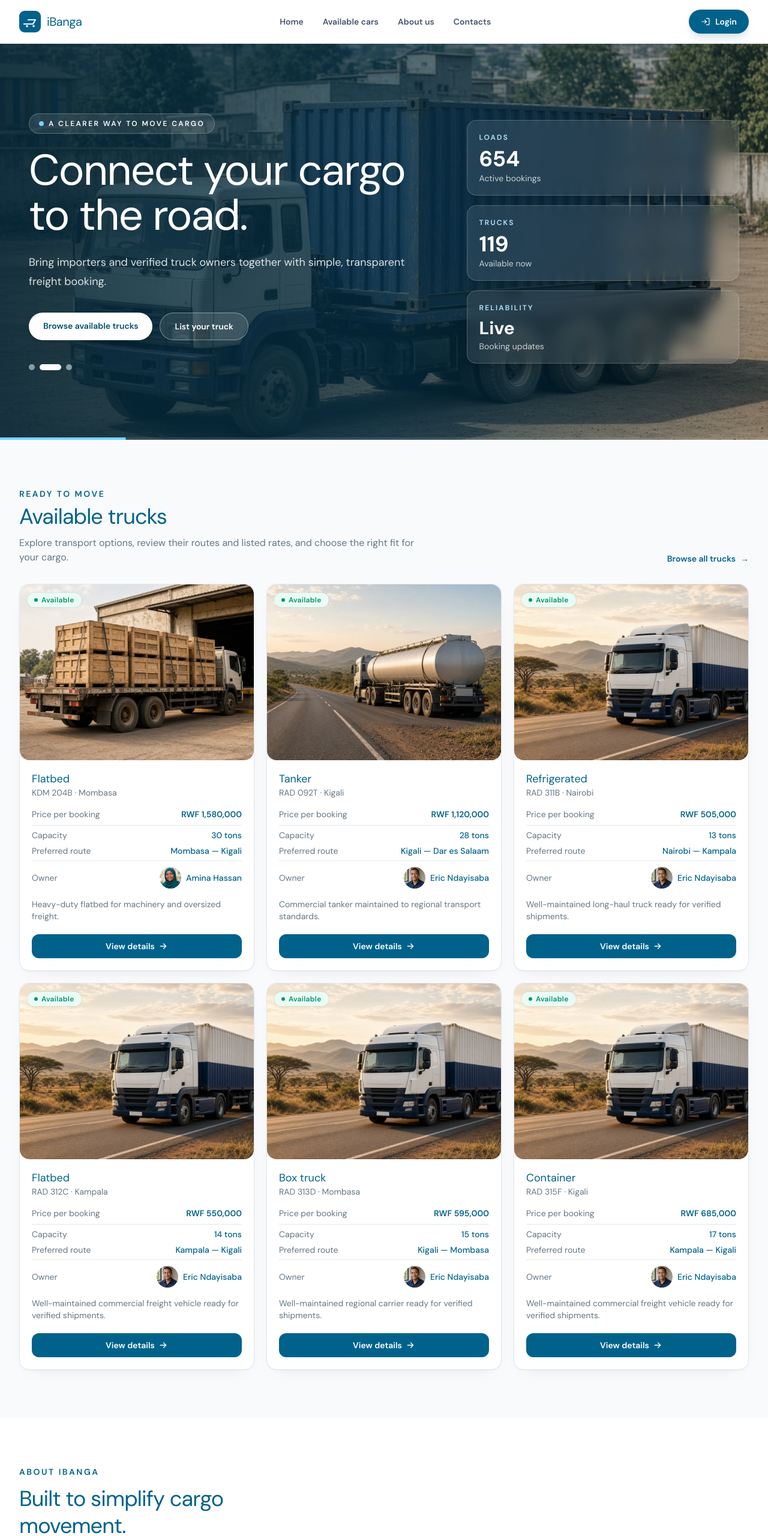
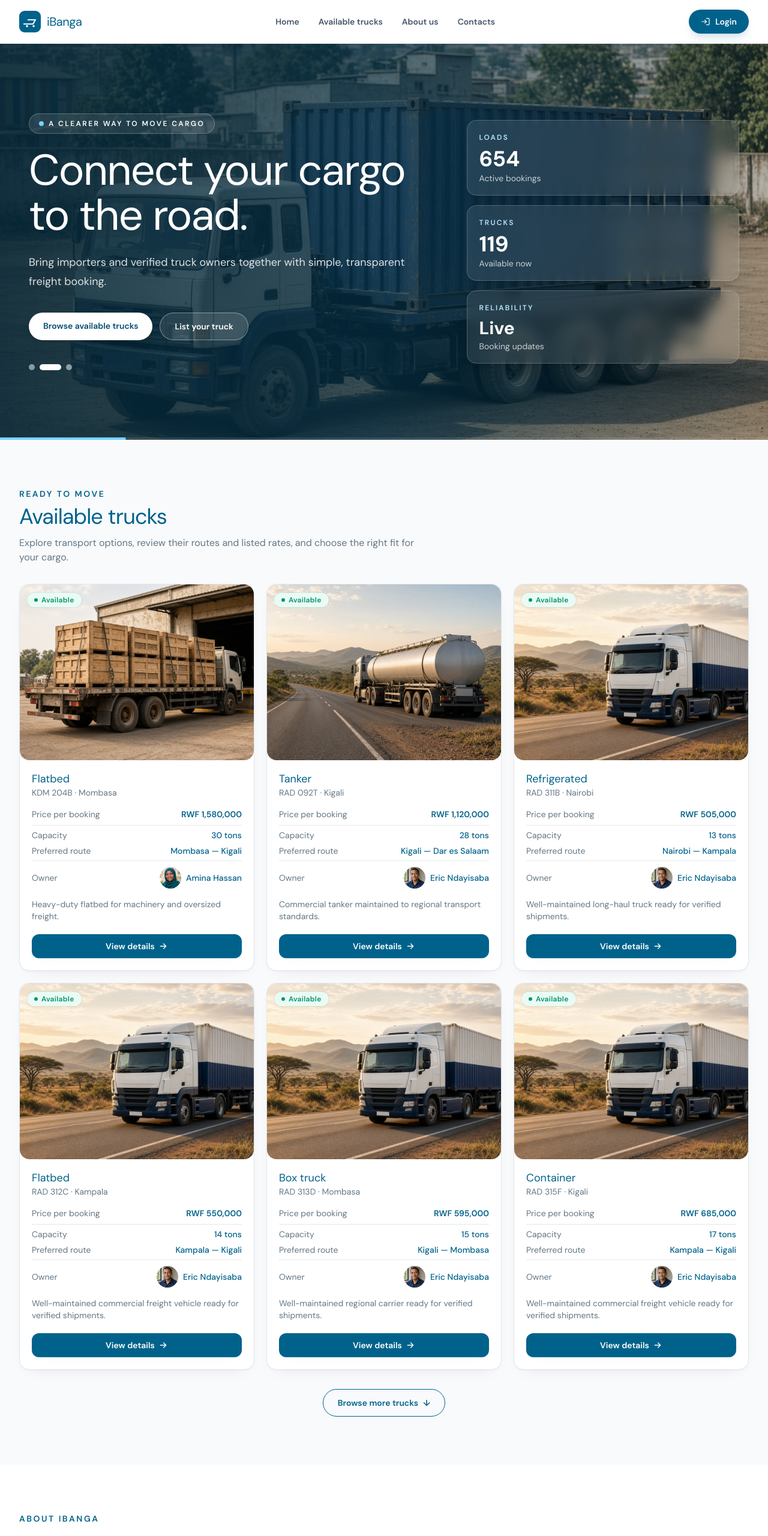
Before and after one commit to 123mur1/ibanga-fe, a Next.js app: page / in a window 1280 px wide. Shown: the top 2560 px of the page at 60% size. Built offline with nearby package versions, Linux system fonts and the light colour scheme.

Commit message:
feat: improved on browse more trucks by renderring more cards, and added effetct and actions in the how it works section

```diff
--- a/src/components/landing-page.tsx
+++ b/src/components/landing-page.tsx
@@ -31,6 +31,7 @@ const heroSlides = [
 export function LandingPage() {
   const { trucks, bookings } = useIbanga();
   const [activeSlide, setActiveSlide] = useState(0);
+  const [visibleTruckCount, setVisibleTruckCount] = useState(6);
 
   useEffect(() => {
     const timer = window.setInterval(
@@ -40,10 +41,9 @@ export function LandingPage() {
     return () => window.clearInterval(timer);
   }, []);
 
-  const featuredTrucks = trucks
-    .filter((truck) => truck.status === "AVAILABLE")
-    .slice(0, 6);
-  const availableTruckCount = trucks.filter((truck) => truck.status === "AVAILABLE").length;
+  const availableTrucks = trucks.filter((truck) => truck.status === "AVAILABLE");
+  const featuredTrucks = availableTrucks.slice(0, visibleTruckCount);
+  const availableTruckCount = availableTrucks.length;
   const activeLoadCount = bookings.filter((booking) =>
     ACTIVE_BOOKING_STATUSES.includes(booking.status),
   ).length;
@@ -81,7 +81,7 @@ export function LandingPage() {
                 {slide.text}
               </p>
               <div className="mt-9 flex flex-wrap gap-3">
-                <Link href="/trucks" className="rounded-full bg-white px-6 py-3 text-sm font-semibold text-brand-dark shadow-lg transition hover:-translate-y-0.5 hover:bg-sky-50">
+                <Link href="#available-trucks" className="rounded-full bg-white px-6 py-3 text-sm font-semibold text-brand-dark shadow-lg transition hover:-translate-y-0.5 hover:bg-sky-50">
                   Browse available trucks
                 </Link>
                 <Link href="/register?role=TRUCK_OWNER" className="rounded-full border border-white/40 bg-white/10 px-6 py-3 text-sm font-semibold text-white backdrop-blur transition hover:-translate-y-0.5 hover:bg-white/20">
@@ -140,15 +140,25 @@ export function LandingPage() {
                   Explore transport options, review their routes and listed rates, and choose the right fit for your cargo.
                 </p>
               </div>
-              <Link href="/trucks" className="inline-flex shrink-0 items-center gap-2 text-sm font-semibold text-brand transition hover:text-brand-dark">
-                Browse all trucks
-                <span aria-hidden="true">→</span>
-              </Link>
             </div>
             {featuredTrucks.length ? (
-              <div className="grid gap-5 sm:grid-cols-2 lg:grid-cols-3">
-                {featuredTrucks.map((truck) => <TruckCard key={truck.id} truck={truck} />)}
-              </div>
+              <>
+                <div className="grid gap-5 sm:grid-cols-2 lg:grid-cols-3">
+                  {featuredTrucks.map((truck) => <TruckCard key={truck.id} truck={truck} />)}
+                </div>
+                {featuredTrucks.length < availableTrucks.length ? (
+                  <div className="mt-8 text-center">
+                    <button
+                      type="button"
+                      onClick={() => setVisibleTruckCount((count) => count + 6)}
+                      className="inline-flex items-center gap-2 rounded-full border border-brand px-6 py-3 text-sm font-semibold text-brand transition hover:bg-brand hover:text-white"
+                    >
+                      Browse more trucks
+                      <span aria-hidden="true">↓</span>
+                    </button>
+                  </div>
+                ) : null}
+              </>
             ) : (
               <div className="rounded-2xl border border-dashed border-line bg-white px-6 py-14 text-center text-sm text-muted">
                 New trucks are being added to the marketplace.
@@ -181,35 +191,55 @@ export function LandingPage() {
                   {
                     title: "Owner lists a truck",
                     description: "The truck stays available until someone books it.",
+                    action: "List a truck",
+                    href: "/register?role=TRUCK_OWNER",
                   },
                   {
                     title: "Importer books it",
                     description: "Cargo and journey details are sent. The truck becomes unavailable right away.",
+                    action: "Browse available trucks",
+                    href: "/#available-trucks",
                   },
                   {
                     title: "Pay the listed price",
                     description: "The owner sets a fixed price. Pay from your iBanga wallet after acceptance.",
+                    action: "Go to your wallet",
+                    href: "/dashboard/wallet",
                   },
                   {
                     title: "Owner accepts or rejects",
                     description: "Accepting keeps the truck locked for the trip. Rejecting makes it available again.",
+                    action: "Review booking requests",
+                    href: "/dashboard/owner/requests",
                   },
                   {
                     title: "Move the cargo",
                     description: "The owner starts the trip and marks it delivered.",
+                    action: "Manage active trips",
+                    href: "/dashboard/owner/trips",
                   },
                   {
                     title: "Confirm or dispute",
                     description: "The importer confirms receipt or reports a problem. The truck is released after the trip is completed.",
+                    action: "Review your bookings",
+                    href: "/dashboard/importer/bookings",
                   },
                 ].map((step, index) => (
-                  <article key={step.title} className="rounded-2xl border border-line bg-slate-50 p-5 shadow-sm">
+                  <article key={step.title} className="group rounded-2xl border border-line bg-slate-50 p-5 shadow-sm transition duration-200 hover:-translate-y-1 hover:border-brand/30 hover:shadow-card">
                     <div className="flex items-center justify-between">
                       <span className="text-xs font-semibold text-brand">{String(index + 1).padStart(2, "0")}</span>
-                      <span aria-hidden="true" className="flex h-7 w-7 items-center justify-center rounded-full bg-brand-soft text-sm text-brand">→</span>
+                      <Link
+                        href={step.href}
+                        aria-label={step.action}
+                        title={step.action}
+                        className="flex h-8 w-8 items-center justify-center rounded-full bg-brand-soft text-sm text-brand transition duration-200 group-hover:translate-x-1 group-hover:bg-brand group-hover:text-white focus-visible:outline-2 focus-visible:outline-offset-2 focus-visible:outline-brand"
+                      >
+                        <span aria-hidden="true">→</span>
+                      </Link>
                     </div>
                     <h3 className="mt-4 font-display text-lg text-navy">{step.title}</h3>
                     <p className="mt-2 text-sm leading-6 text-muted">{step.description}</p>
+                    <p className="mt-4 text-xs font-semibold text-brand">{step.action}</p>
                   </article>
                 ))}
               </div>
@@ -240,7 +270,7 @@ export function LandingPage() {
                     role: "Operations lead",
                   },
                 ].map((review) => (
-                  <article key={review.name} className="flex h-full flex-col rounded-3xl border border-line bg-white p-6 shadow-sm">
+                  <article key={review.name} className="flex h-full flex-col rounded-3xl border border-line bg-white p-6 shadow-sm transition duration-200 hover:-translate-y-1 hover:border-brand/30 hover:shadow-card">
                     <div aria-label="5 out of 5 stars" className="flex gap-1 text-lg leading-none text-amber-500">
                       {Array.from({ length: 5 }, (_, index) => (
                         <span key={index} aria-hidden="true">★</span>
--- a/src/components/public-navbar.tsx
+++ b/src/components/public-navbar.tsx
@@ -10,7 +10,7 @@ import { dashboardPath, useIbanga } from "@/lib/store";
 
 const links = [
   { href: "/#home", label: "Home" },
-  { href: "/#available-trucks", label: "Available cars" },
+  { href: "/#available-trucks", label: "Available trucks" },
   { href: "/#about", label: "About us" },
   { href: "/#contact", label: "Contacts" },
 ];
```
